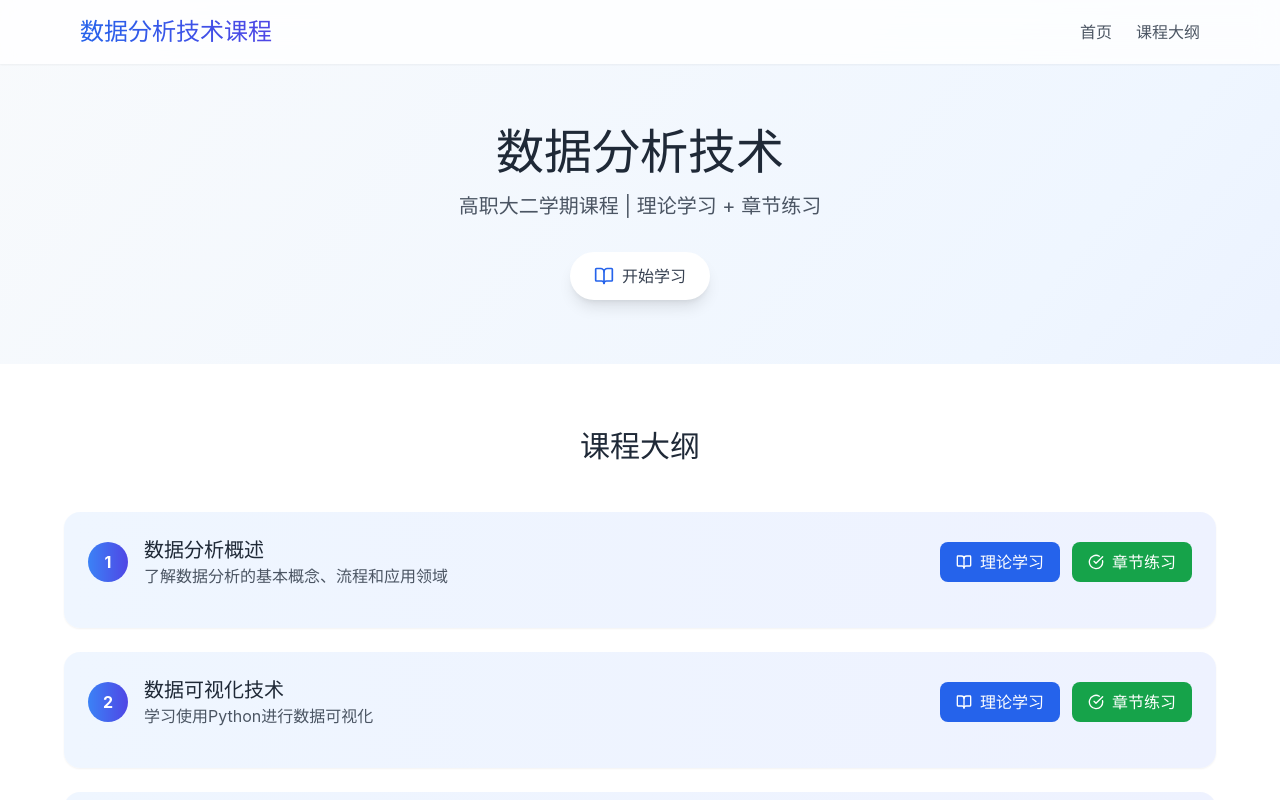
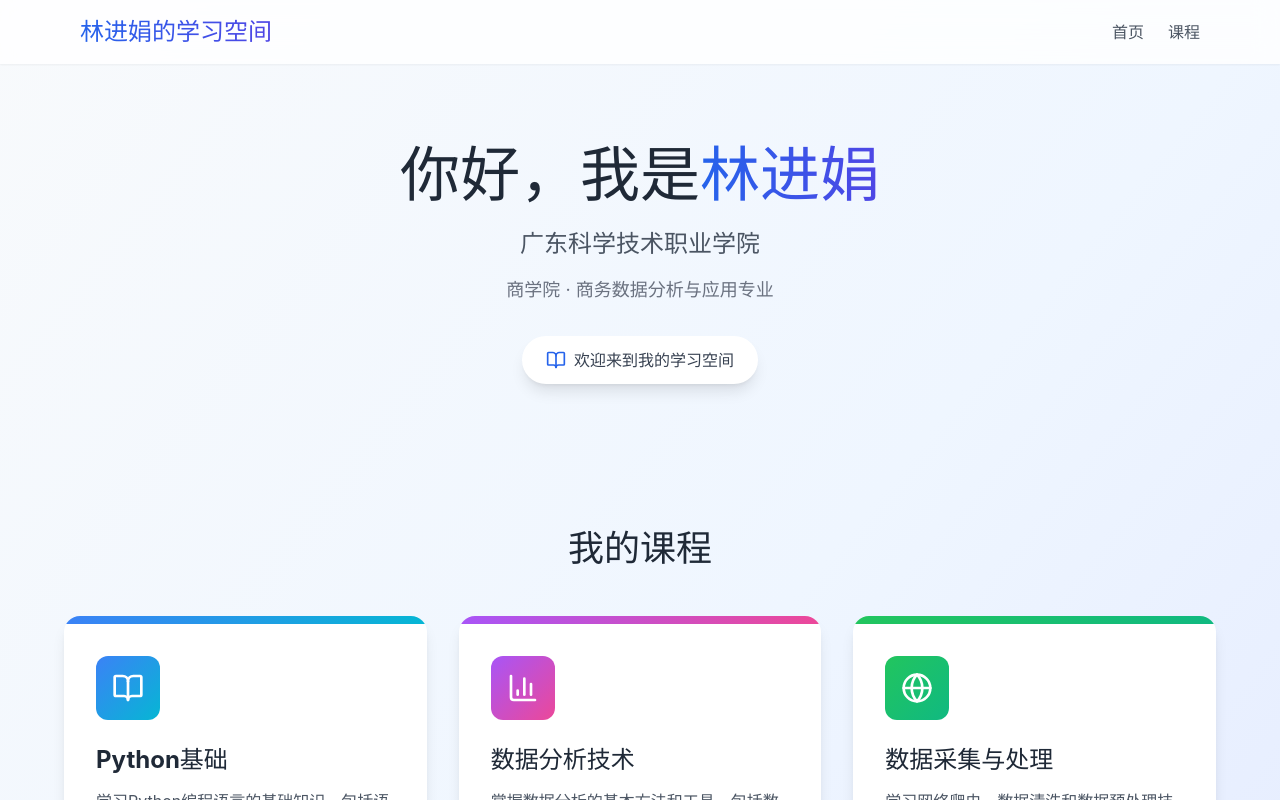
Before and after one commit to xiaolin518/LL6, a React (Vite) app: page / in a window 1280 px wide. Before the commit this address led to /data-analysis. Shown: the top 800 px of the page. Built offline with nearby package versions, Linux system fonts and the light colour scheme.

Commit message:
修复首页路由

```diff
--- a/src/App.tsx
+++ b/src/App.tsx
@@ -1,4 +1,5 @@
-import { BrowserRouter as Router, Routes, Route, Navigate } from "react-router-dom";
+import { BrowserRouter as Router, Routes, Route } from "react-router-dom";
+import Home from "./pages/Home";
 import DataAnalysisCourse from "./pages/DataAnalysisCourse";
 import PracticalTraining from "./pages/PracticalTraining";
 
@@ -6,7 +7,7 @@
   return (
     <Router>
       <Routes>
-        <Route path="/" element={<Navigate to="/data-analysis" replace />} />
+        <Route path="/" element={<Home />} />
         <Route path="/data-analysis" element={<DataAnalysisCourse />} />
         <Route path="/data-analysis/practical" element={<PracticalTraining />} />
       </Routes>
```
